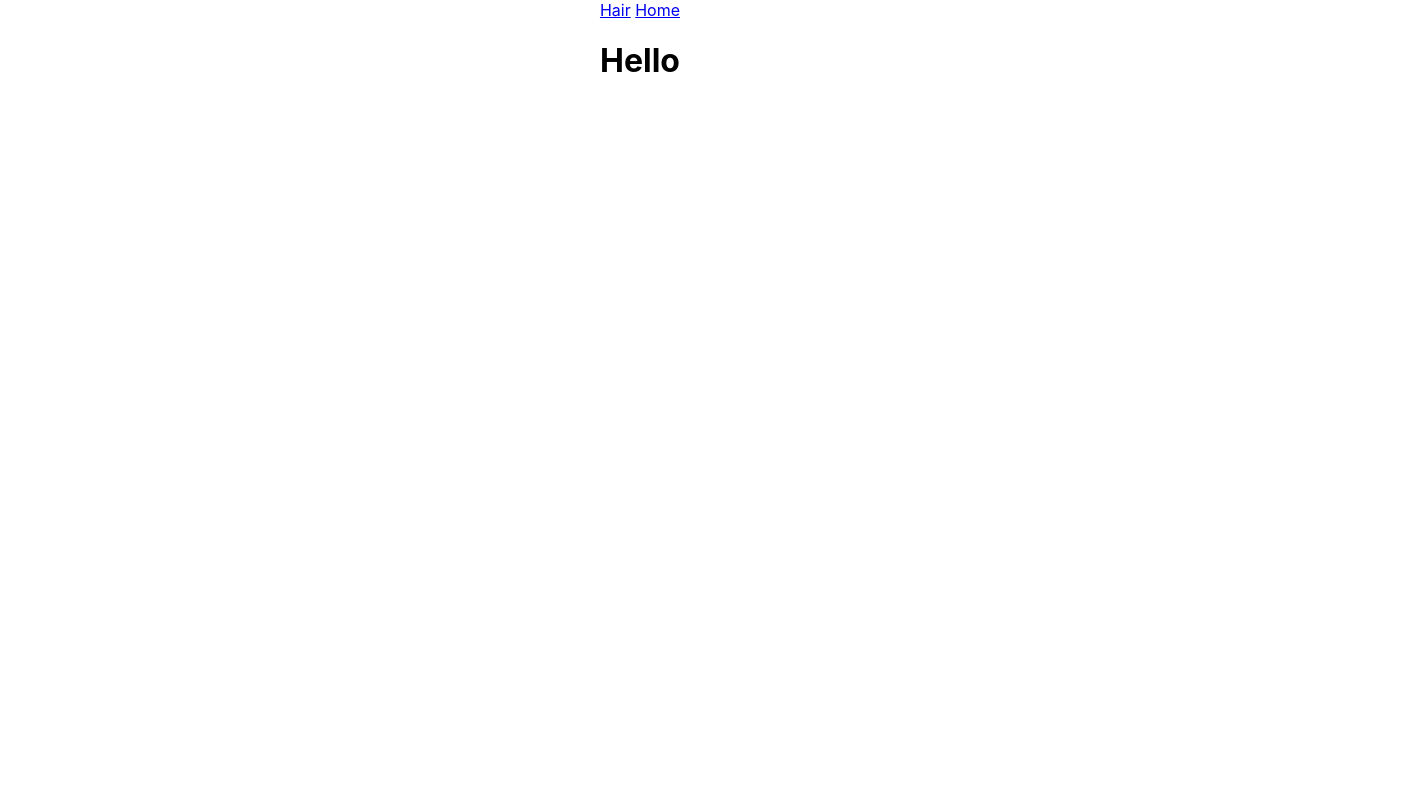
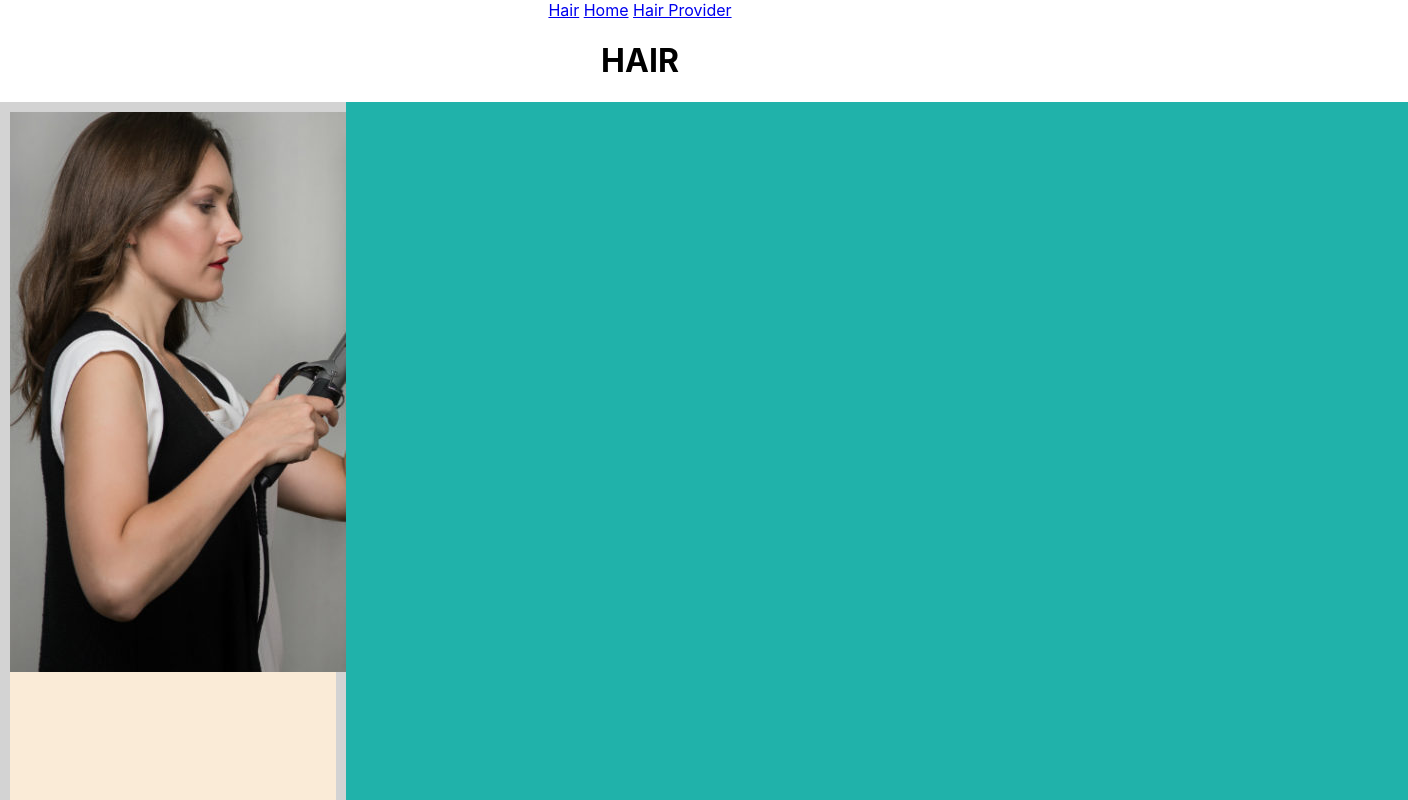
Before and after one commit to isaink/dashing, a React (Create React App) app in the folder frontend/: page /provider in a window 1280 px wide. Shown: the top 800 px of the page, 1408 px wide, since content can reach past the window. Built offline with nearby package versions, Linux system fonts and the light colour scheme.

Commit message:
still doing Provider css

```diff
--- a/frontend/src/App.js
+++ b/frontend/src/App.js
@@ -20,6 +20,7 @@ class App extends Component {
         <Switch>
           <Route exact path="/" component={Home} />
           <Route path="/hair" component={HairContainer} />
+          <Route path='/provider' component={Provider}/>
         </Switch>
 
         <ComboBox />
--- a/frontend/src/Css/provider.css
+++ b/frontend/src/Css/provider.css
@@ -1,16 +1,23 @@
 .ctnr_provider{
     display: grid;
-    grid-template-columns: 30% 70%;
+    grid-template-columns: 27% 83%;
     background-color: lightgray;
-    height: 600px;
+    height: 800px;
 }
+
+.header_services{
+    align-content: center;
+}
+
 .img_intro{
     grid-column: 1;
     background-color: antiquewhite;
-    height: 300px;
+    height: 800px;
+    margin: 10px;
 }
+
 .inner_ctnr_providers{
     grid-column: 2;
     background-color: lightseagreen;
-    height: 300px;
+    height: 800px;
 }
--- a/frontend/src/React_Components/ProvidersPage/ProviderBySvc.js
+++ b/frontend/src/React_Components/ProvidersPage/ProviderBySvc.js
@@ -7,7 +7,12 @@ export default class Provider extends Component {
     render(){
         return(
             <>
+                <header className='header_services'>
+                        <h1 > HAIR </h1>
+                </header>
                 <div className="ctnr_provider">
+
+
                     <div className='img_intro'>
                         <img alt='intro' src={intro_professional}/>
                     </div>
--- a/frontend/src/components/HomePage/ComboBox.js
+++ b/frontend/src/components/HomePage/ComboBox.js
@@ -1,5 +1,5 @@
 import React, { Component } from 'react';
-import { Link } from 'react-router-dom';
+// import { Link } from 'react-router-dom';
 
 // import Combobox from 'react-widgets/lib/Combobox'
 
--- a/frontend/src/components/HomePage/Navbar.js
+++ b/frontend/src/components/HomePage/Navbar.js
@@ -5,7 +5,8 @@ export const Navbar = () => {
   return (
     <>
       <Link to="/hair">Hair</Link>{" "}
-      <Link to="/">Home</Link>
+      <Link to="/">Home</Link>{" "}
+      <Link to='/provider'>Hair Provider</Link>{" "}
     </>
   );
 };
```
Also changed, not shown: 3 other files (tests, documents, lock files or other folders).
